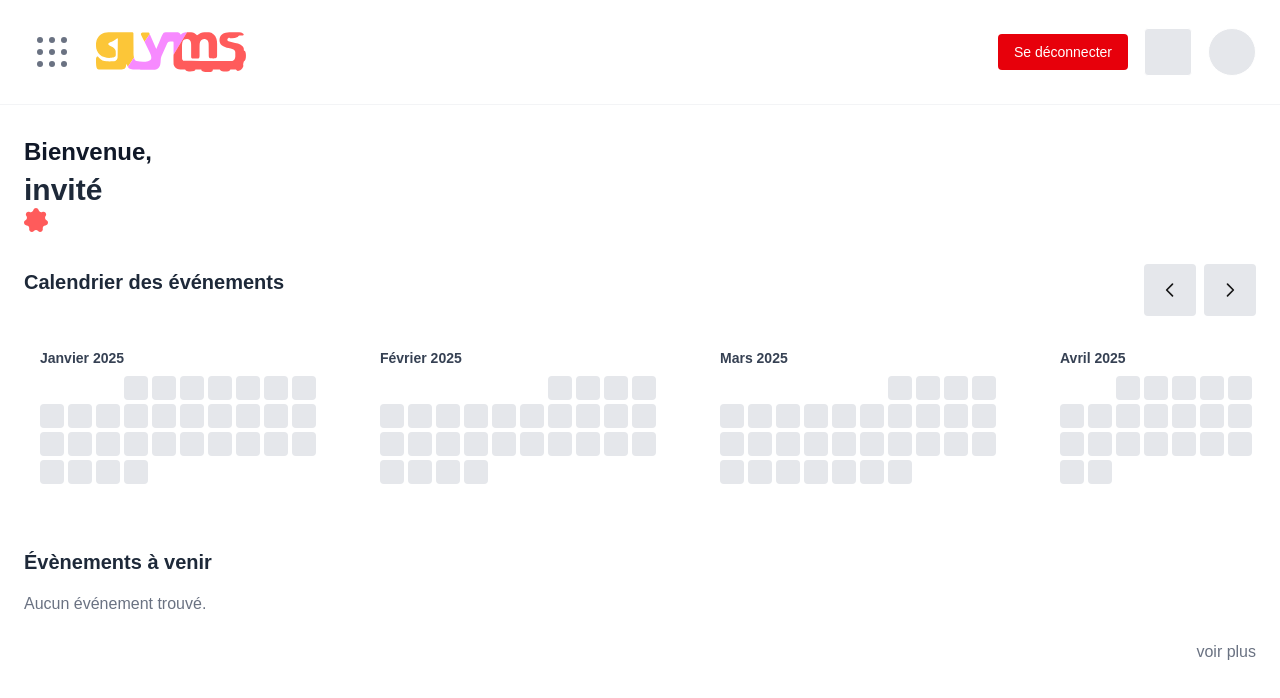
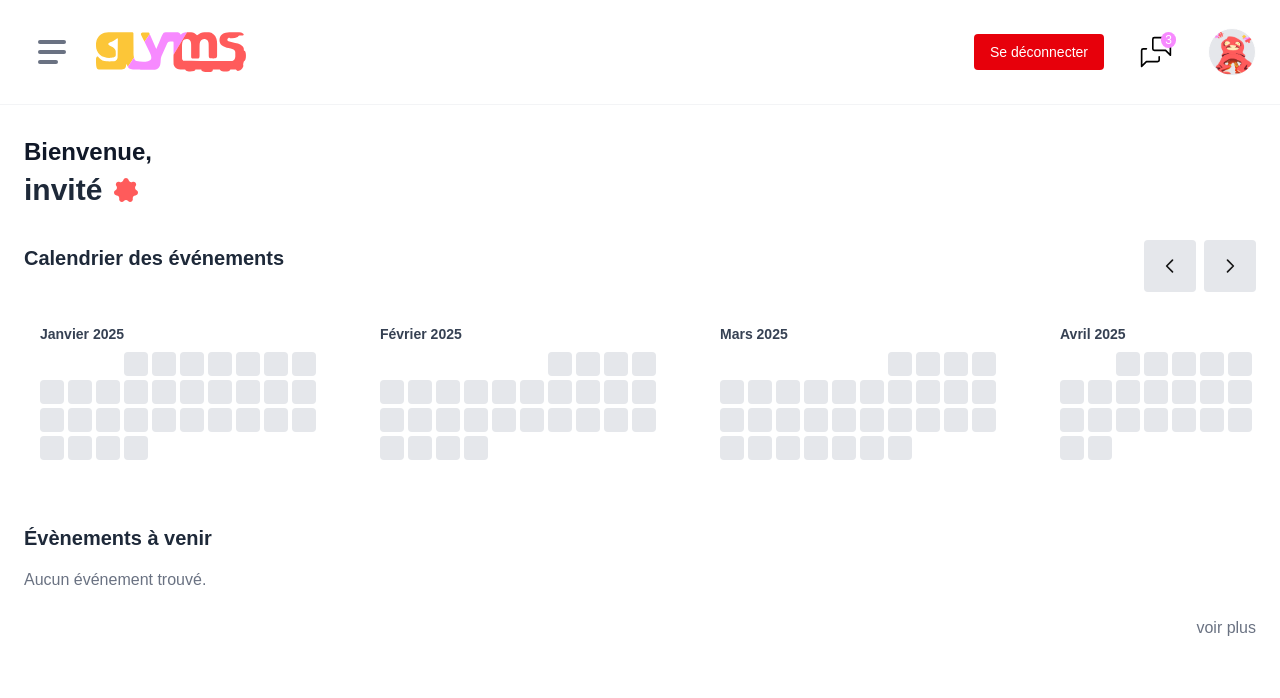
Before and after one commit to pie-glympse/PIE, a Next.js app: page /home in a window 1280 px wide. Shown: the top 698 px of the page. Built offline with nearby package versions, Linux system fonts and the light colour scheme.

Commit message:
feat(next): feat style header

```diff
--- a/app/home/page.tsx
+++ b/app/home/page.tsx
@@ -80,15 +80,14 @@ export default function HomePage() {
           <div className="flex items-center gap-3">
             <p className="text-3xl font-semibold text-gray-800">
               {user?.firstName || "invité"}
-              <Image
+            </p>
+            <Image
                 src="/images/icones/pastille.svg"
                 alt="Statut utilisateur"
                 width={24}
                 height={24}
                 className="w-6 h-6"
               />
-            </p>
-
           </div>
         </section>
 
--- a/components/header/header.tsx
+++ b/components/header/header.tsx
@@ -38,15 +38,22 @@ export default function Header() {
               aria-label="Ouvrir le menu"
               type="button"
             >
-              <div className="grid grid-cols-3 grid-rows-3 gap-1.5 cursor-pointer">
-                {[...Array(9)].map((_, i) => (
-                  <span
-                    key={i}
-                    className={`w-1.5 h-1.5 rounded-full transition-all duration-200 ${
-                      isMenuHovered ? "bg-gray-700 scale-110" : "bg-gray-500"
-                    }`}
-                  />
-                ))}
+              <div className="flex flex-col gap-1.5 cursor-pointer">
+                <span
+                  className={`w-7 h-1 rounded-full transition-all duration-200 ${
+                    isMenuHovered ? "bg-gray-700" : "bg-gray-500"
+                  }`}
+                />
+                <span
+                  className={`w-7 h-1 rounded-full transition-all duration-200 ${
+                    isMenuHovered ? "bg-gray-700" : "bg-gray-500"
+                  }`}
+                />
+                <span
+                  className={`w-5 h-1 rounded-full transition-all duration-200 ${
+                    isMenuHovered ? "bg-gray-700" : "bg-gray-500"
+                  }`}
+                />
               </div>
             </button>
 
@@ -134,18 +141,37 @@ export default function Header() {
         </div>
 
         {/* Right: Avatars */}
-        <div className="flex items-center gap-4">
+        <div className="flex items-center gap-8">
           <button
             onClick={handleLogout}
             className="px-4 py-2 bg-red-600 text-white rounded hover:bg-red-700 transition text-sm"
           >
             Se déconnecter
           </button>
-          <div className="w-12 h-12 rounded-sm bg-gray-200 border border-white" />
+          <div className="w-10 h-10 relative cursor-pointer">
+            <Image
+              src="/images/icones/notification.svg"
+              alt="notification"
+              width={48}
+              height={48}
+              className="w-full h-full object-cover rounded-sm"
+            />
+            <span className="absolute top-0 right-0 bg-[var(--color-tertiary)] text-white text-xs font-medium px-1 rounded-full">
+              3
+            </span>
+          </div>
           <Link
             href="/profile"
-            className="w-12 h-12 rounded-full bg-gray-200 border border-white"
-          ></Link>
+            className="w-12 h-12 rounded-full transition ease-in-out bg-gray-200 hover:bg-gray-300 border border-white"
+          >
+            <Image
+              src="/images/mascotte/joy.png"
+              alt="Avatar utilisateur"
+              width={48}
+              height={48}
+              className="w-full h-full object-cover rounded-full"
+            />
+          </Link>
         </div>
       </div>
     </header>
```
Also changed, not shown: public/images/icones/notification.svg (added).
